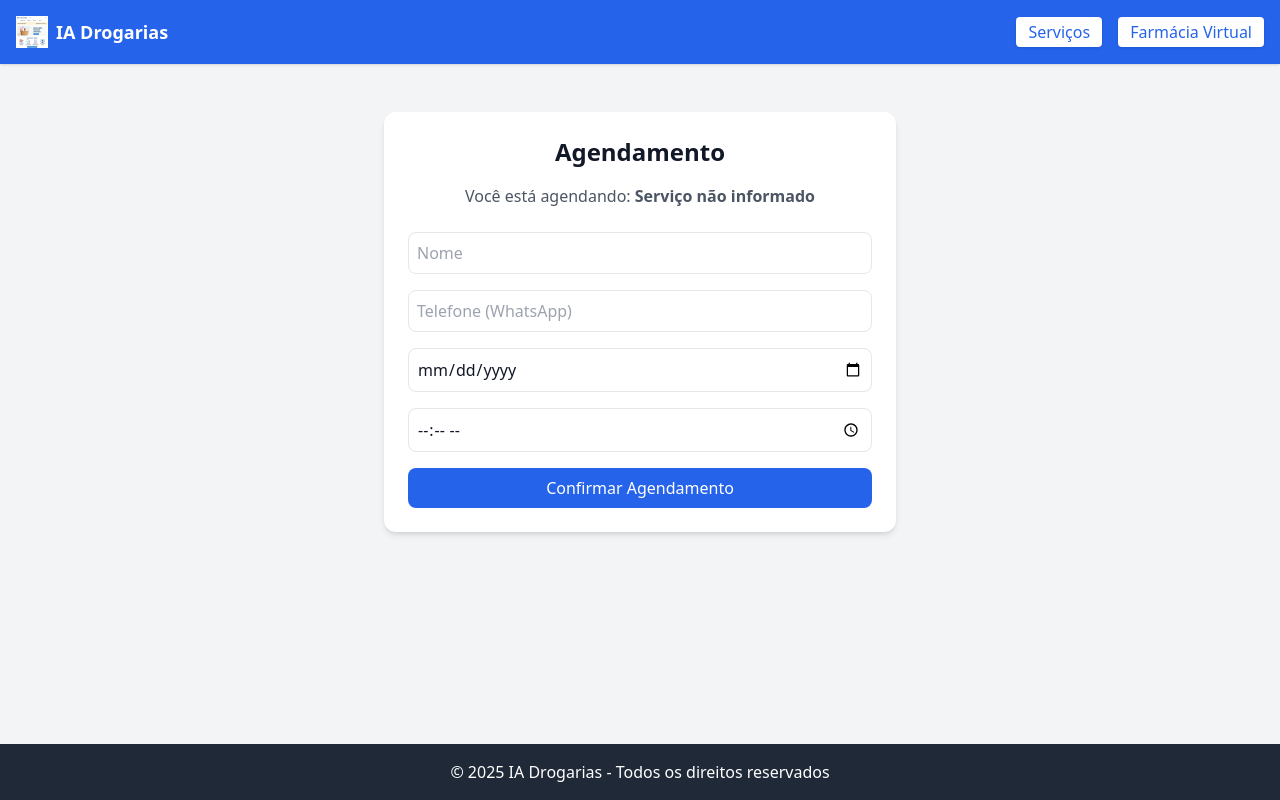
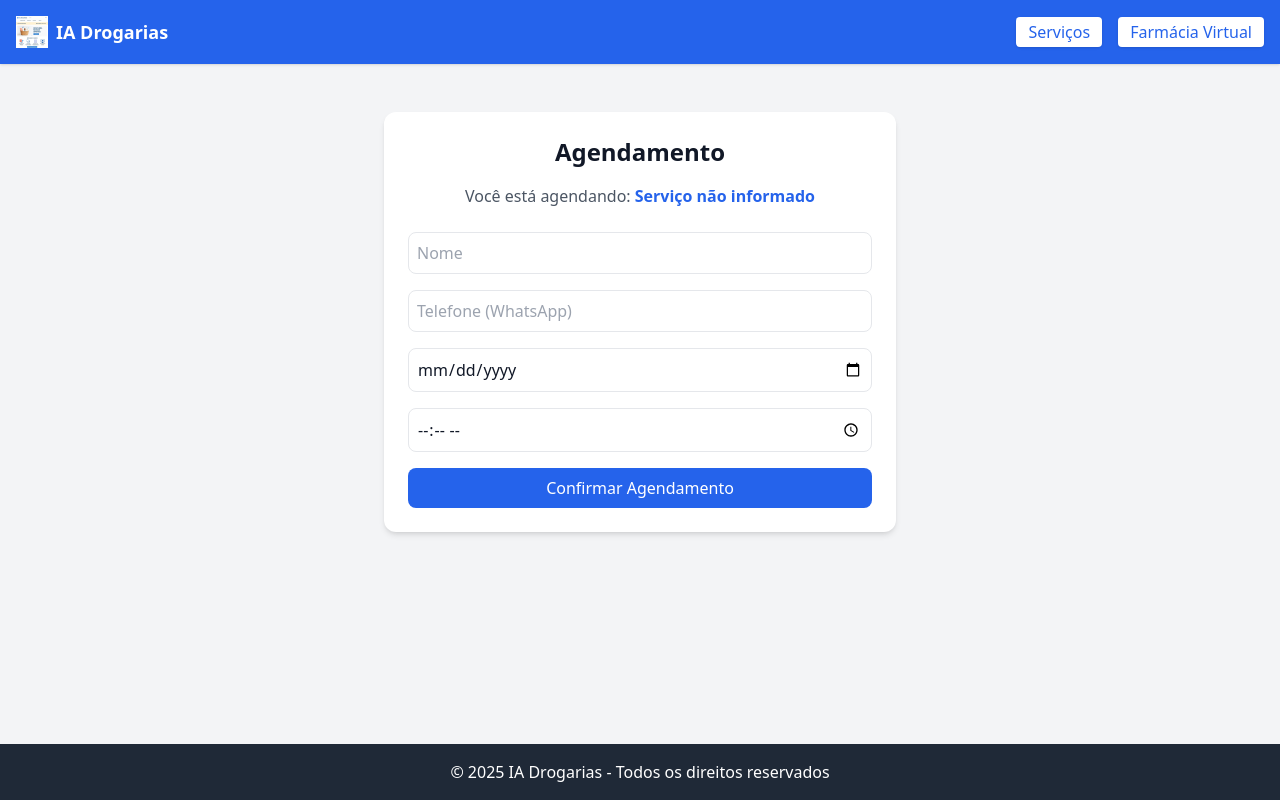
Before and after one commit to comprasdfernando-code/ia-drogarias, a Next.js app: page /agenda in a window 1280 px wide. Built offline with nearby package versions, Linux system fonts and the light colour scheme.

Commit message:
Atualizar o page.tsx

```diff
--- a/app/agenda/page.tsx
+++ b/app/agenda/page.tsx
@@ -5,7 +5,9 @@ import { useState, Suspense } from "react";
 
 function AgendaForm() {
   const searchParams = useSearchParams();
-  const servico = searchParams.get("servico") || "Serviço não informado";
+  // ✅ Corrigido: decodifica o nome do serviço
+  const servicoParam = searchParams.get("servico");
+  const servico = servicoParam ? decodeURIComponent(servicoParam) : "Serviço não informado";
 
   const [nome, setNome] = useState("");
   const [telefone, setTelefone] = useState("");
@@ -16,10 +18,10 @@ function AgendaForm() {
     e.preventDefault();
     alert(
       `Agendamento feito com sucesso!\n
-      Nome: ${nome}\n
-      Telefone: ${telefone}\n
-      Serviço: ${servico}\n
-      Data: ${data} às ${hora}`
+Nome: ${nome}\n
+Telefone: ${telefone}\n
+Serviço: ${servico}\n
+Data: ${data} às ${hora}`
     );
   }
 
@@ -27,7 +29,7 @@ function AgendaForm() {
     <main className="max-w-lg mx-auto p-6 bg-white shadow-md rounded-xl mt-6">
       <h1 className="text-2xl font-semibold mb-4 text-center">Agendamento</h1>
       <p className="text-gray-600 mb-6 text-center">
-        Você está agendando: <span className="font-bold">{servico}</span>
+        Você está agendando: <span className="font-bold text-blue-600">{servico}</span>
       </p>
 
       <form onSubmit={handleSubmit} className="space-y-4">
@@ -73,10 +75,10 @@ function AgendaForm() {
   );
 }
 
-// Wrapping AgendaForm with Suspense
+// ✅ Corrigido com Suspense
 export default function AgendaPage() {
   return (
-    <Suspense fallback={<p>Carregando serviço...</p>}>
+    <Suspense fallback={<p className="text-center mt-10">Carregando serviço...</p>}>
       <AgendaForm />
     </Suspense>
   );
```
